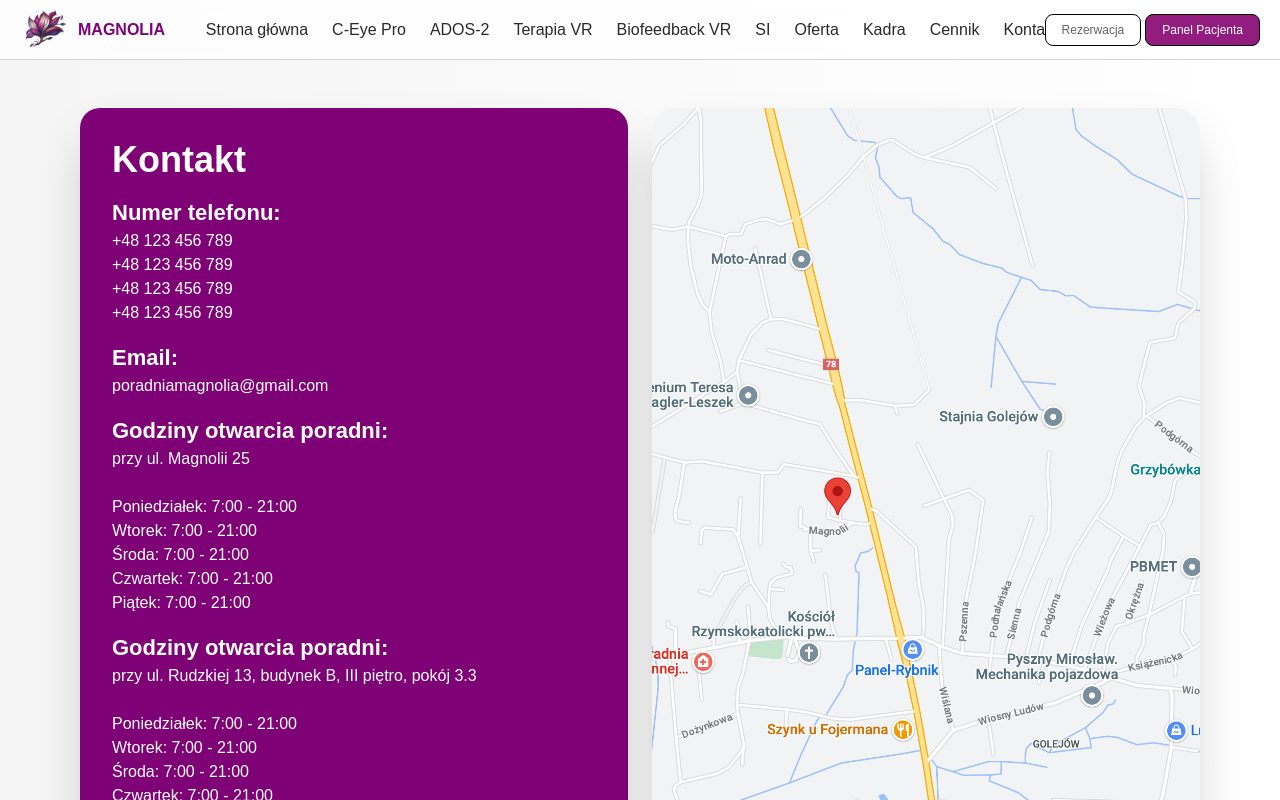
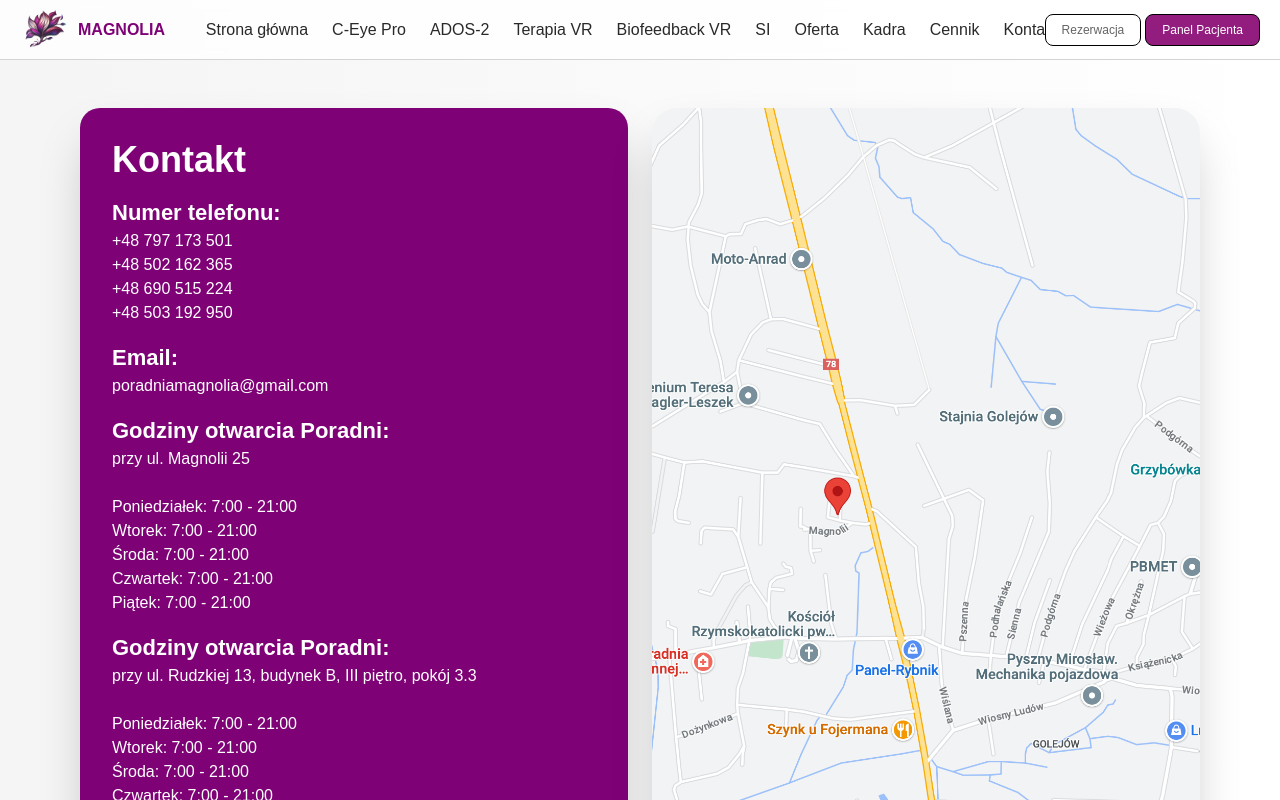
Before and after one commit to FifiLen/Strona-poradni-ppp, a Next.js app: page /Contact in a window 1280 px wide. Shown: the top 800 px of the page. Built offline with nearby package versions, Linux system fonts and the light colour scheme.

Commit message:
second update

```diff
--- a/app/Contact/page.jsx
+++ b/app/Contact/page.jsx
@@ -8,17 +8,17 @@ const ContactPage = () => {
           <h2 className="text-4xl font-black mb-4 text-white">Kontakt</h2>
           <div className="mb-4">
             <h3 className="text-[22px] font-bold text-white">Numer telefonu:</h3>
-            <p className="text-white font-light">+48 123 456 789</p>
-            <p className="text-white font-light">+48 123 456 789</p>
-            <p className="text-white font-light">+48 123 456 789</p>
-            <p className="text-white font-light">+48 123 456 789</p>
+            <p className="text-white font-light">+48 797 173 501</p>
+            <p className="text-white font-light">+48 502 162 365</p>
+            <p className="text-white font-light">+48 690 515 224</p>
+            <p className="text-white font-light">+48 503 192 950</p>
           </div>
           <div className="mb-4">
             <h3 className="text-[22px] font-bold text-white">Email:</h3>
             <p className="text-white font-light">poradniamagnolia@gmail.com</p>
           </div>
           <div className="mb-4">
-            <h3 className="text-[22px] font-bold text-white">Godziny otwarcia poradni:</h3>
+            <h3 className="text-[22px] font-bold text-white">Godziny otwarcia Poradni:</h3>
             <p className="text-white font-normal">przy ul. Magnolii 25</p>
             <br />
             <p className="text-white font-light">Poniedziałek: 7:00 - 21:00</p>
@@ -28,7 +28,7 @@ const ContactPage = () => {
             <p className="text-white font-light">Piątek: 7:00 - 21:00</p>
           </div>
           <div className="mb-4">
-            <h3 className="text-[22px] font-bold text-white">Godziny otwarcia poradni:</h3>
+            <h3 className="text-[22px] font-bold text-white">Godziny otwarcia Poradni:</h3>
             <p className="text-white font-normal">przy ul. Rudzkiej 13, budynek B, III piętro, pokój 3.3</p>
             <br />
             <p className="text-white font-light">Poniedziałek: 7:00 - 21:00</p>
--- a/app/Registration/page.jsx
+++ b/app/Registration/page.jsx
@@ -1,5 +1,4 @@
-'use client'
-import React, { useState } from 'react';
+/*import React, { useState } from 'react';
 
 const Registration = () => {
   const [firstName, setFirstName] = useState('');
@@ -161,3 +160,21 @@ const Registration = () => {
 };
 
 export default Registration;
+
+*/
+import React from 'react';
+import Link from 'next/link';
+
+const Registration = () => {
+  return (
+    <section className='flex flex-col justify-center items-center h-[500px] mx-auto'>
+      <h1 className='text-4xl mb-4 font-semibold'>Uprzejmie informujemy</h1>
+      <p className='text-md mb-4 text-center'>Rejestracje poprzez strone internetową będą dostępne od 25 sierpnia,<br/> zapraszamy do kontaktu drogą mailową bądź telefonicznie</p>
+      <Link href="/Contact">
+      <button className='bg-[#921d7f] text-white px-8 py-4 rounded'>Kontakt</button>
+      </Link>
+    </section>
+  )
+}
+
+export default Registration
--- a/app/UserPanel/page.jsx
+++ b/app/UserPanel/page.jsx
@@ -1,46 +1,16 @@
-'use client'
 import React from 'react';
-import { signIn, signOut, useSession } from 'next-auth/react';
-import { SessionProvider } from 'next-auth/react';
-import Login_btn from '@components/Login_btn';
+import Link from 'next/link';
 
-
-const UserPanelContent = () => {
-  const { data, status } = useSession();
-
-  const handleShowEnvValues = () => {
-    console.log("GOOGLE_ID:", process.env.GOOGLE_ID);
-    console.log("GOOGLE_SECRET:", process.env.GOOGLE_SECRET);
-
-  };
-
-  if (status === 'loading') return <h1> loading... please wait</h1>;
-
-  if (status === 'authenticated' && data) {
-    return (
-      <div>
-        <h1> hi {data.user.name}</h1>
-        <img src={data.user.image} alt={data.user.name + ' photo'} />
-        <button onClick={signOut}>sign out</button>
-      </div>
-    );
-  }
-
+const UserPanel = () => {
   return (
-    <div>
-      <button onClick={() => signIn('google')}>sign in with google</button>
-      <button onClick={handleShowEnvValues}>Pokaż wartości z .env w konsoli</button>
-    </div>
-
-  );
-}
-
-const UserPanel = (props) => {
-  return (
-    <SessionProvider session={props.session}>
-      <UserPanelContent />
-    </SessionProvider>
-  );
+    <section className='flex flex-col justify-center items-center h-[500px] mx-auto'>
+      <h1 className='text-4xl mb-4 font-semibold'>Uprzejmie informujemy</h1>
+      <p className='text-md mb-4 text-center'>Funkcja "Panelu Pacjenta" zostanie dodana już niebawem</p>
+      <Link href="/">
+      <button className='bg-[#921d7f] text-white px-8 py-4 rounded'>Powrót na stronę główną</button>
+      </Link>
+    </section>
+  )
 }
 
 export default UserPanel;
--- a/components/Info.jsx
+++ b/components/Info.jsx
@@ -50,7 +50,7 @@ const Info = () => {
       description: "Lorem ipsum...",
       special: false,
       video: '/assets/movie6.mp4',
-      path: '/C-eye'
+      path: '/C-Eye'
     },
     {
       title: "Tomatis Pro®",
```
